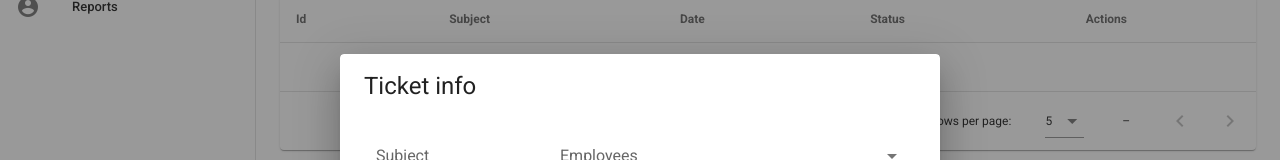
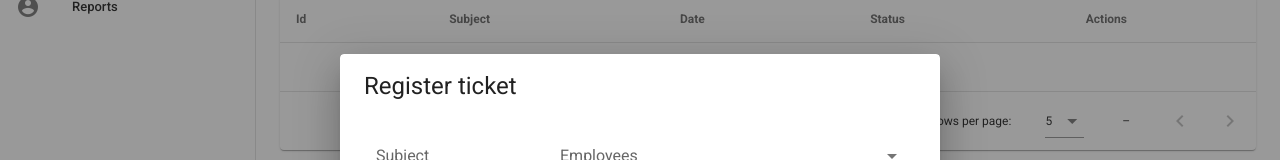
Before and after one commit to lewandy/ticket-system-app, a Vue app: page /tickets in a window 1280 px wide. Both pictures are taken after a click on the button "REGISTER". Shown: the part 121-281 px from the top of the page. Built offline with nearby package versions, Linux system fonts and the light colour scheme; no server answers.

Commit message:
some changes

```diff
--- a/src/views/tickets/Index.vue
+++ b/src/views/tickets/Index.vue
@@ -9,7 +9,7 @@
         <v-dialog v-model="isModalOpen" persistent max-width="600px">
           <v-card>
             <v-card-title>
-              <span class="headline">Ticket info</span>
+              <span class="headline">{{ IsUpdating ? 'Edit ticket' : 'Register ticket' }}</span>
             </v-card-title>
             <v-card-text>
               <v-container>
```
